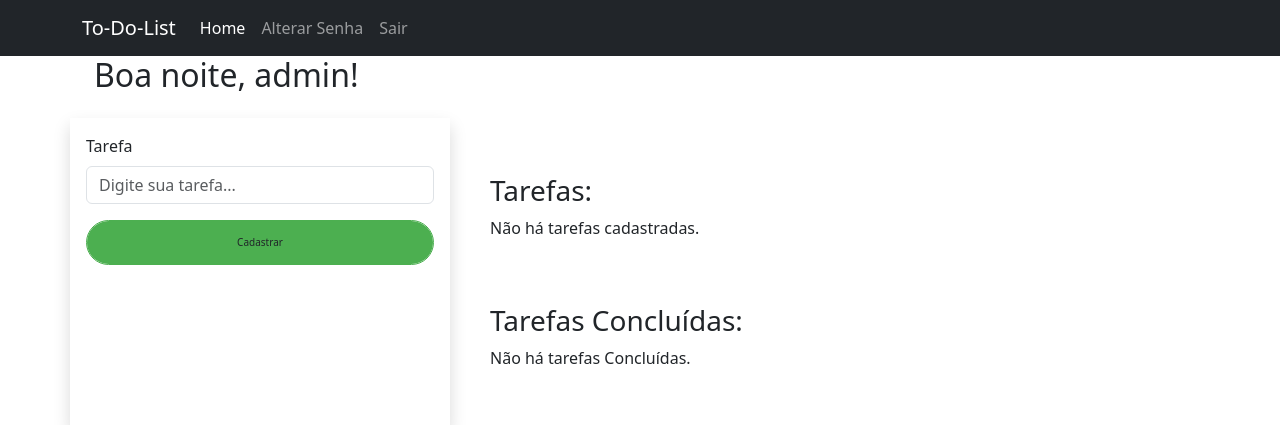
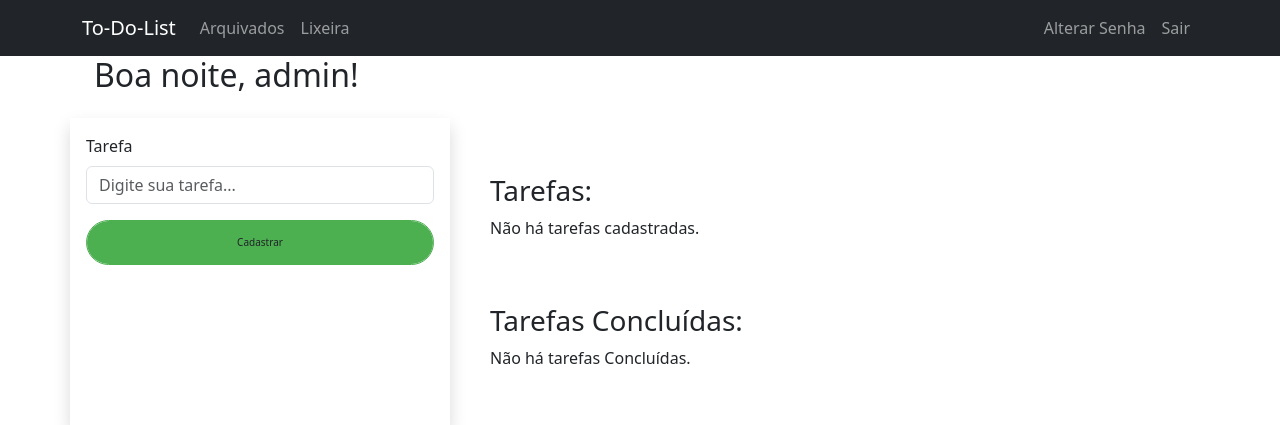
Before and after one commit to emanuel07mii/project_to_do_list, a Django app: page / in a window 1280 px wide. Shown: the top 425 px of the page. Run offline with Django 5.2, Linux system fonts and the light colour scheme; a user stored in the database is signed in; data comes from the database, SQL or seed files in the repository; both versions use the stored data as it was after the commit; some libraries are stand-ins or nearby versions.

Commit message:
Update navbar

```diff
--- a/to_do_lists/templates/to_do_lists/base.html
+++ b/to_do_lists/templates/to_do_lists/base.html
@@ -25,13 +25,19 @@
                   </button>
                   <div class="collapse navbar-collapse" id="navbarNav">
                     <ul class="navbar-nav">
-                      <li class="nav-item">
-                        <a class="nav-link active" aria-current="page" href="{% url 'index' %}">Home</a>
-                      </li>
-
                       {% if user.is_authenticated %}
                         <li class="nav-item">
-                            <a class="nav-link" href="{% url 'reset_pass' %}">Alterar Senha</a>
+                          <a class="nav-link" href="#">Arquivados</a>
+                        </li>
+                        <li class="nav-item">
+                          <a class="nav-link" href="#">Lixeira</a>
+                        </li>
+                      {% endif %}
+                    </ul>
+                    <ul class="navbar-nav ms-auto">
+                      {% if user.is_authenticated %}
+                        <li class="nav-item">
+                          <a class="nav-link" href="{% url 'reset_pass' %}">Alterar Senha</a>
                         </li>
                         <li class="nav-item">
                             <a class="nav-link" href="{% url 'logout_page' %}">Sair</a>
@@ -44,7 +50,6 @@
                             <a class="nav-link" href="{% url 'login_page' %}">Entrar</a>
                         </li>
                       {% endif %}
-
                     </ul>
                   </div>
                 </div>
```
Also changed, not shown: README.md, db.sqlite3, to_do_lists/templates/to_do_lists/index.html (indentation only).
